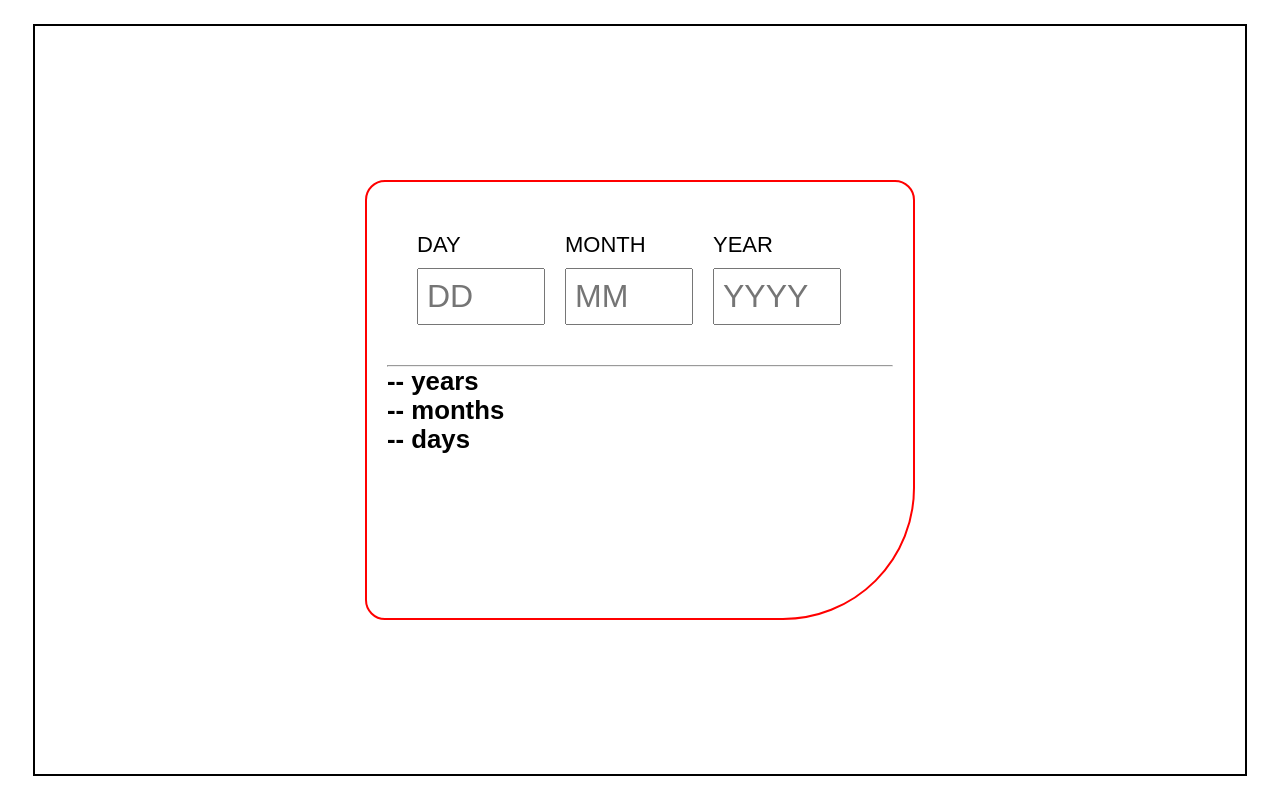
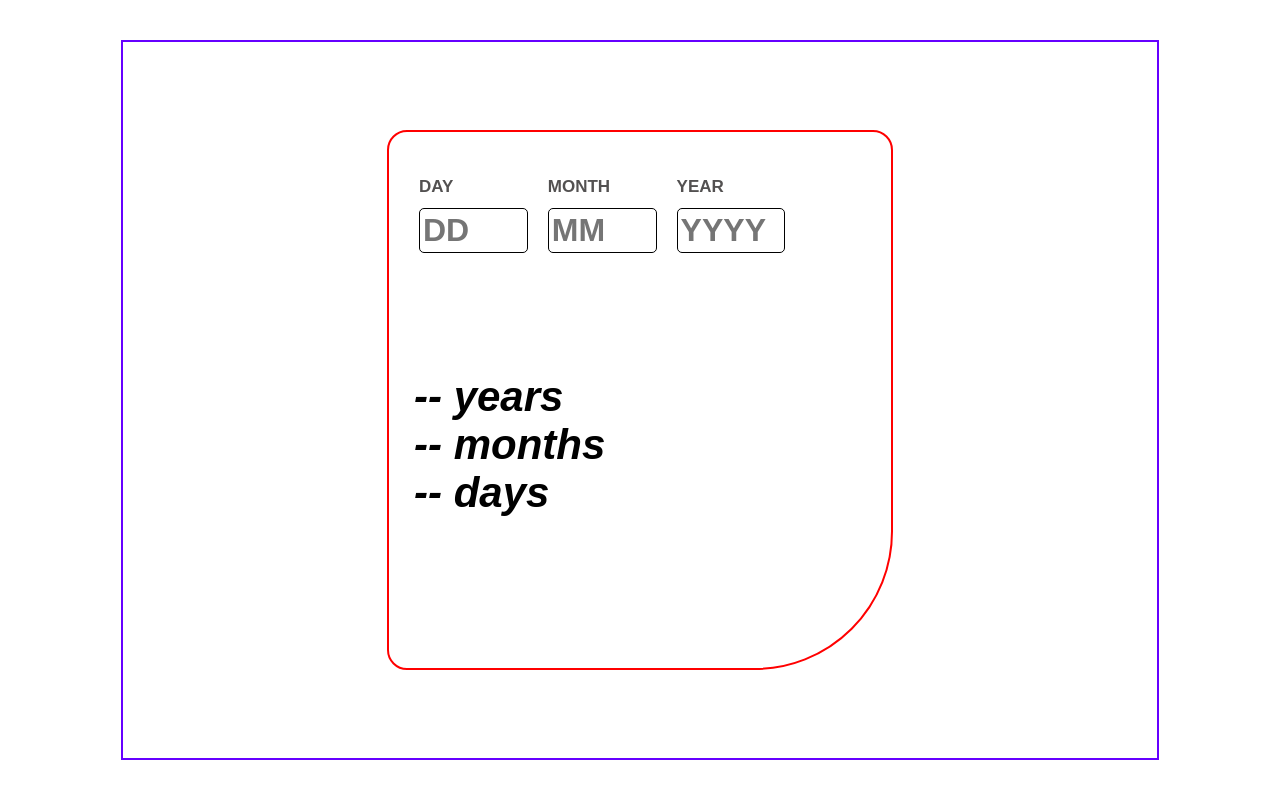
Before and after one commit to anyoshe/age-calculator, a plain HTML site: page age-calculator-app-main/index.html in a window 1280 px wide. Drawn offline with Linux system fonts and the light colour scheme.

Commit message:
added info to css and html

```diff
--- a/age-calculator-app-main/age.css
+++ b/age-calculator-app-main/age.css
@@ -13,54 +13,71 @@ body {
     flex-direction: column;
     justify-content: center;
     align-items: center;
-    max-height: 100VH;
+    max-height: 100vh;
+    /* margin: 10em;
+    padding: 5em; */
 
 }
 #agecalc {
     display: flex;
     flex-direction: column;
     justify-content: center;
-    border: 2px solid black;
-    margin: 3em 5em;
-    /* margin-left: 3em;
-    margin-right: 3em; */
-    padding: 15em auto;
+    border: 2px solid rgb(102, 0, 255);
+    margin: 2em auto;
+    height: 90vh;
+
 }
 article {
     border: 2px solid red;
-    margin: 7em auto;
+    margin: 4em auto;
     align-items: center;
-    margin-left: 15em;
-    margin-right:15em;
+    margin-left: 12em;
+    margin-right:12em;
     padding: 20px;
-    height: 20em;
-    width: 25em;
+    height: 150vh;
+    width: 23em;
     border-radius: 20px;
-    border-bottom-right-radius: 6em;
+    border-bottom-right-radius:6.3em;
 
 }
 #date-form {
     display: flex;
     flex-direction: row;
-    margin-left: 20px;
-    margin-top: 30px;
+    margin-top: 20px;
     margin-bottom: 30px;
     margin-right: auto;
-
-
 
 }
 input {
     font-size: 32px;
-    width: 4em;
-    padding: 8px;
+    width: 3.4em;
+    padding: 3px;
     margin: 10px;
-    margin-left: 0px;
+    margin-left: 5px;
+    font-weight: 750;
+    border: 1px solid black;
+    border-radius: 5px;
+
 }
 #label {
-    margin-left: 10px;
+    margin-left:5px;
+    font-weight: 600;
+    color: rgb(83, 81, 81);
 }
-
+label {
+    font-size: 17px;
+    margin-left: 5px;
+}
+#age {
+    margin-top: 30px;
+    margin-left: 5px;
+}
+ #age h1 {
+    font-style: italic;
+    font: poppins-bold;
+    font-size: 42px;
+    font-weight: 900;
+ }
 
 
 
--- a/age-calculator-app-main/index.html
+++ b/age-calculator-app-main/index.html
@@ -32,7 +32,7 @@
  <input type="number" id="year" name="year" placeholder="YYYY" required>
 </div>
 </div>
-<hr img src="/age-calculator-app-main/assets/images/icon-arrow.svg">
+<img src="/age-calculator-app-main/assets/images/icon-arrow.svg">
 <div id="age">
  <h1>-- years</h1>
  <h1> -- months</h1>
```
